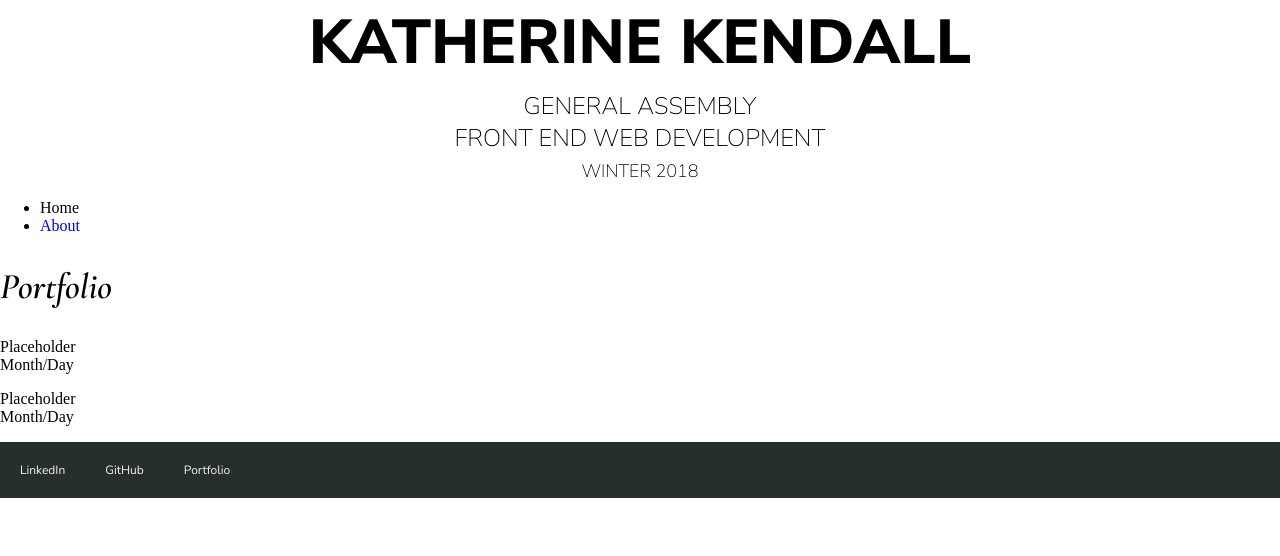
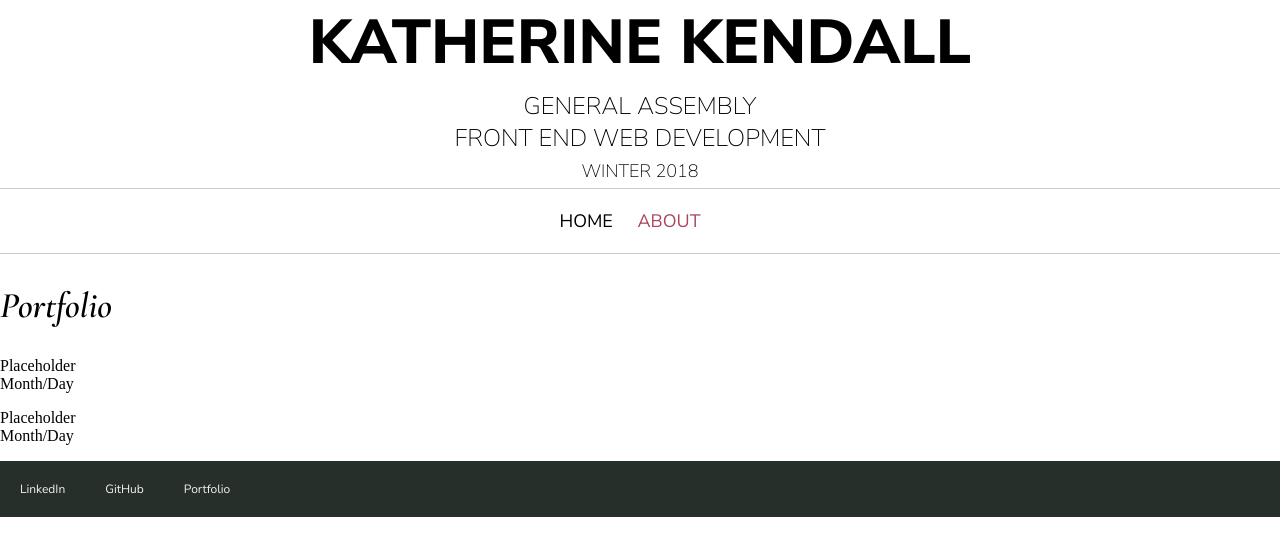
Before and after one commit to pachinkoqueen/fewd-week-1-homework, a plain HTML site: page index.html in a window 1280 px wide. Drawn offline with nearby package versions, Linux system fonts and the light colour scheme.

Commit message:
GUYS I FIGURED OUT HOW TO CENTER THE NAV

```diff
--- a/styles/style.css
+++ b/styles/style.css
@@ -71,6 +71,33 @@ nav a {
     text-decoration: none;
 }*/
 
+nav {
+	border:1px solid #ccc;
+    border-width:1px 0;
+    font-family: 'Nunito Sans', sans-serif;
+	font-size: 18px;
+	text-transform: uppercase;
+}
+
+nav ul {
+	list-style-type: none;
+	margin: 0;
+	padding: 0;
+	text-align: center;
+}
+
+nav li {
+	display: inline;
+}
+
+nav a {
+	display: inline-block;
+	color: rgba(172, 68, 93, 1);
+    padding: 20px 20px 20px 20px;
+    text-decoration: none;
+}
+
+
 .bodyheadline {
 	font-family: 'Cormorant Garamond', serif;
 	font-size: 36px;
```
Also changed, not shown: images/comingsoon.png (added).
